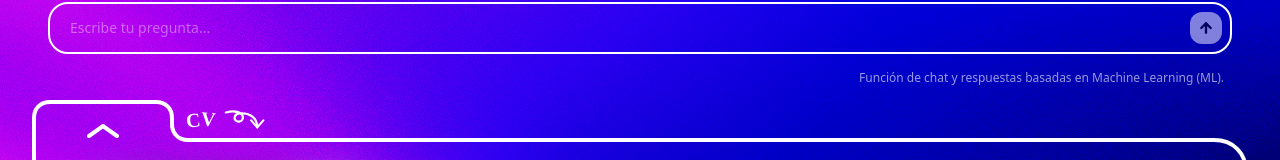
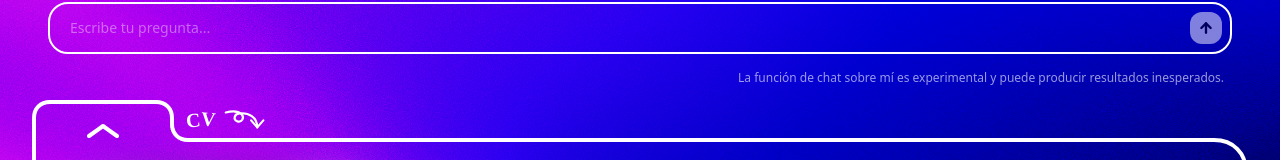
Before and after one commit to jesusjodar/jesusjodar.github.io, a React (Vite) app: page / in a window 1280 px wide. Both pictures are taken after a click on the button "Colapsar marco (abrir preguntas)". Shown: the part 509-669 px from the top of the page. Built offline with nearby package versions, Linux system fonts and the light colour scheme; a web font is replaced by a local one.

Commit message:
docs(chat): actualizar disclaimer a advertencia experimental

```diff
--- a/src/components/ChatPanel.jsx
+++ b/src/components/ChatPanel.jsx
@@ -191,7 +191,7 @@ export default function ChatPanel({ chatOpen, introDone, panelRef }) {
           </form>
 
           <p className="mt-4 mr-2 mb-4 shrink-0 text-right text-xs text-white/60">
-            Función de chat y respuestas basadas en Machine Learning (ML).
+            La función de chat sobre mí es experimental y puede producir resultados inesperados.
           </p>
         </div>
       </div>
```
